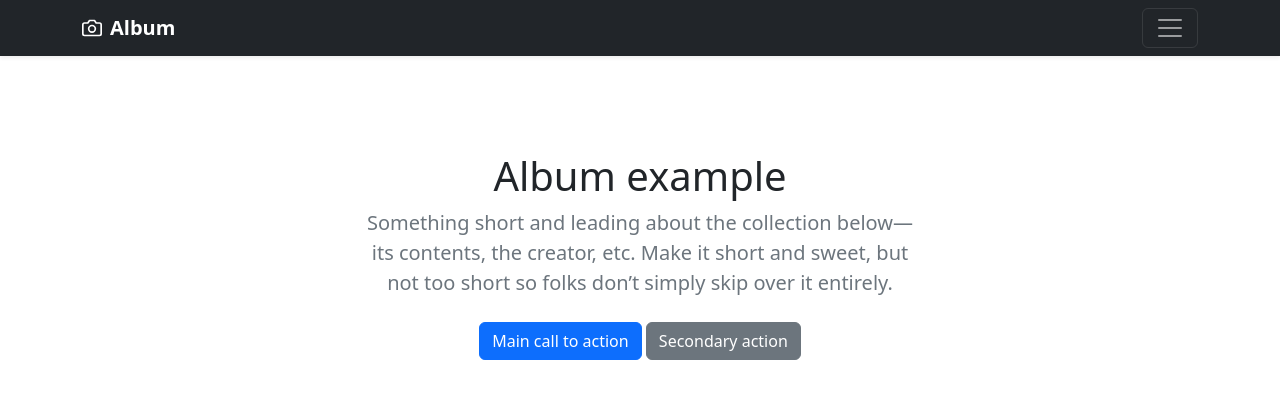
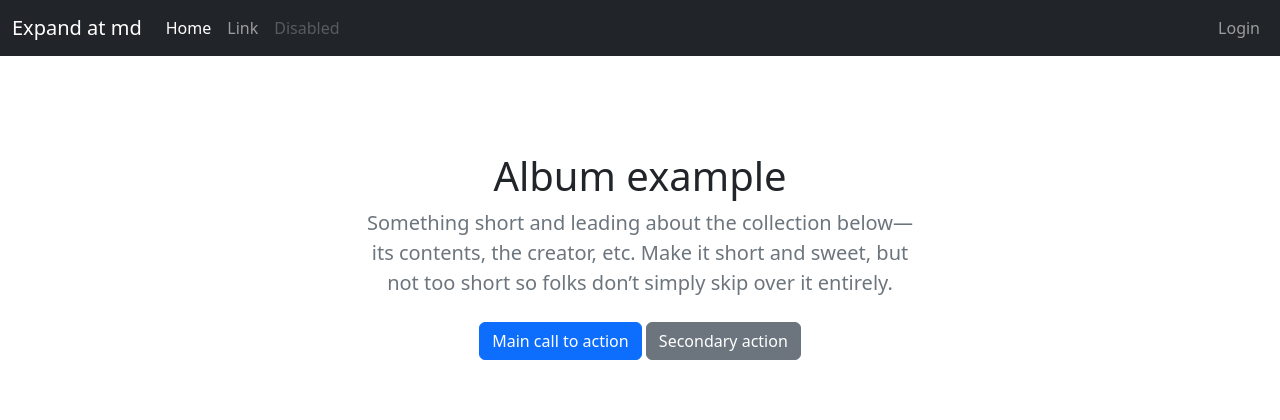
Before and after one commit to capaudaz/porfolio, a PHP site: page / in a window 1280 px wide. Shown: the top 420 px of the page. Run offline with PHP 8.4, Linux system fonts and the light colour scheme.

Commit message:
avance maquetado home page
- avances en barra de navegación

```diff
--- a/views/template.php
+++ b/views/template.php
@@ -1,62 +1,43 @@
 <!doctype html>
 <html lang="es">
+
   <head>
     <meta charset="utf-8">
     <meta name="viewport" content="width=device-width, initial-scale=1">
-    <meta name="description" content="">
-    <meta name="author" content="Mark Otto, Jacob Thornton, and Bootstrap contributors">
-    <meta name="generator" content="Hugo 0.104.2">
-    <title>Album example · Bootstrap v5.2</title>
+    <meta name="description" content="Trabajo final del curso Full Stack con PHP">
+    <meta name="author" content="Marcos A. Riquelme Virgala">
+    <title>Porfolio</title>
 
-    <link rel="canonical" href="https://getbootstrap.com/docs/5.2/examples/album/">
-
-
-
-
-
+    <!-- <link rel="canonical" href="https://getbootstrap.com/docs/5.2/examples/album/"> -->
     <link href="views/css/bootstrap.min.css" rel="stylesheet">
     <link href="views/css/estilos.css" rel="stylesheet">
+  </head>
 
-
-
-
-  </head>
   <body>
 
     <header>
-  <div class="collapse bg-dark" id="navbarHeader">
-    <div class="container">
-      <div class="row">
-        <div class="col-sm-8 col-md-7 py-4">
-          <h4 class="text-white">About</h4>
-          <p class="text-muted">Add some information about the album below, the author, or any other background context. Make it a few sentences long so folks can pick up some informative tidbits. Then, link them off to some social networking sites or contact information.</p>
-        </div>
-        <div class="col-sm-4 offset-md-1 py-4">
-          <h4 class="text-white">Contact</h4>
-          <ul class="list-unstyled">
-            <li><a href="#" class="text-white">Follow on Twitter</a></li>
-            <li><a href="#" class="text-white">Like on Facebook</a></li>
-            <li><a href="#" class="text-white">Email me</a></li>
+      <nav class="navbar navbar-expand-md navbar-dark bg-dark" aria-label="Fourth navbar example">
+        <div class="container-fluid">
+          <a class="navbar-brand" href="#">Expand at md</a>
+          <button class="navbar-toggler" type="button" data-bs-toggle="collapse" data-bs-target="#navbarsExample04" aria-controls="navbarsExample04" aria-expanded="false" aria-label="Toggle navigation">
+            <span class="navbar-toggler-icon"></span>
+          </button>
+
+          <div class="collapse navbar-collapse" id="navbarsExample04">
+            <ul class="navbar-nav me-auto mb-2 mb-md-0">
+              <li class="nav-item"><a class="nav-link active" aria-current="page" href="#">Home</a></li>
+              <li class="nav-item"><a class="nav-link" href="#">Link</a></li>
+              <li class="nav-item"><a class="nav-link disabled">Disabled</a></li>
+            </ul>
+            <ul class="navbar-nav">
+              <li class="nav-item"><a href="#" class="nav-link">Login</a></li>
             </ul>
           </div>
         </div>
-    </div>
-  </div>
-  <div class="navbar navbar-dark bg-dark shadow-sm">
-    <div class="container">
-      <a href="#" class="navbar-brand d-flex align-items-center">
-        <svg xmlns="http://www.w3.org/2000/svg" width="20" height="20" fill="none" stroke="currentColor" stroke-linecap="round" stroke-linejoin="round" stroke-width="2" aria-hidden="true" class="me-2" viewBox="0 0 24 24"><path d="M23 19a2 2 0 0 1-2 2H3a2 2 0 0 1-2-2V8a2 2 0 0 1 2-2h4l2-3h6l2 3h4a2 2 0 0 1 2 2z"/><circle cx="12" cy="13" r="4"/></svg>
-        <strong>Album</strong>
-      </a>
-      <button class="navbar-toggler" type="button" data-bs-toggle="collapse" data-bs-target="#navbarHeader" aria-controls="navbarHeader" aria-expanded="false" aria-label="Toggle navigation">
-        <span class="navbar-toggler-icon"></span>
-      </button>
-    </div>
-  </div>
+      </nav>
     </header>
 
     <main>
-
       <section class="py-5 text-center container">
         <div class="row py-lg-5">
           <div class="col-lg-6 col-md-8 mx-auto">
@@ -236,9 +217,7 @@
       </div>
     </footer>
 
-
     <script src="views/js/bootstrap.bundle.min.js"></script>
-
 
   </body>
 </html>
```
Lines whose indentation alone changed are shown as unchanged.
